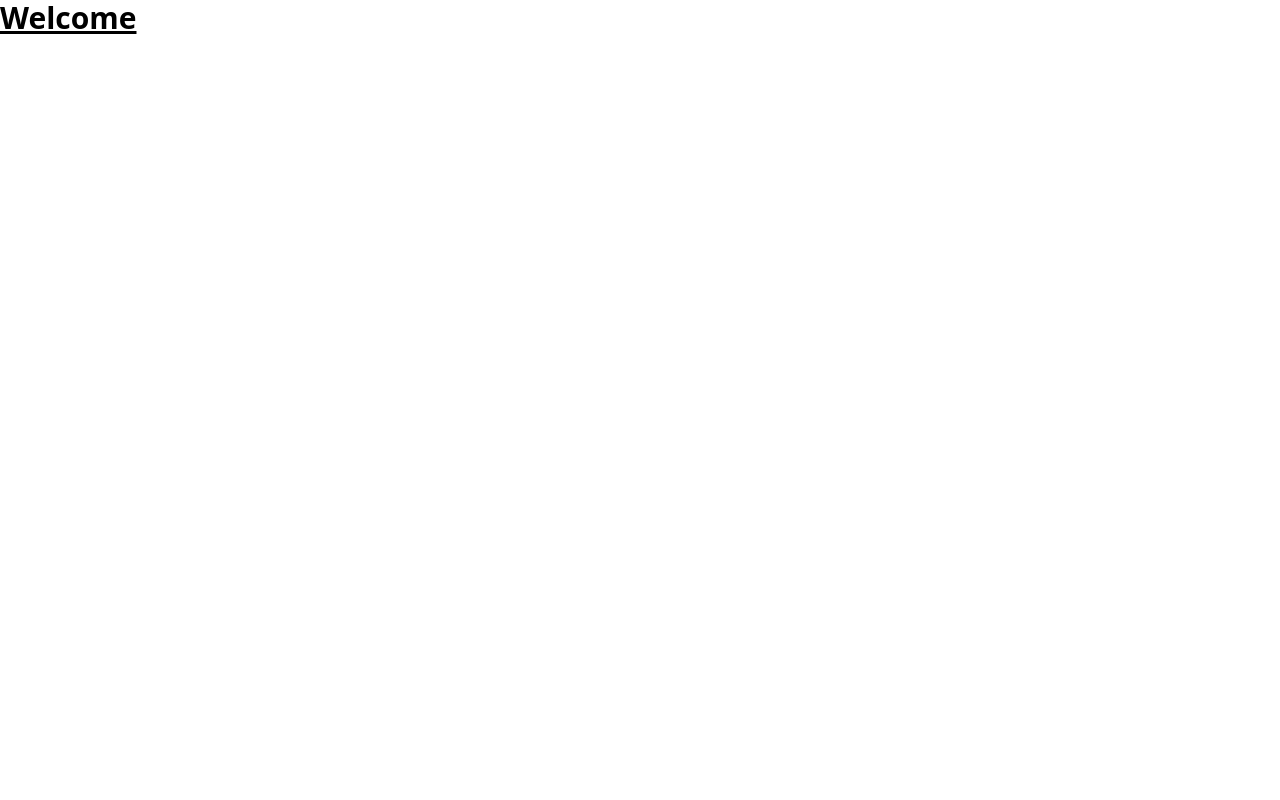
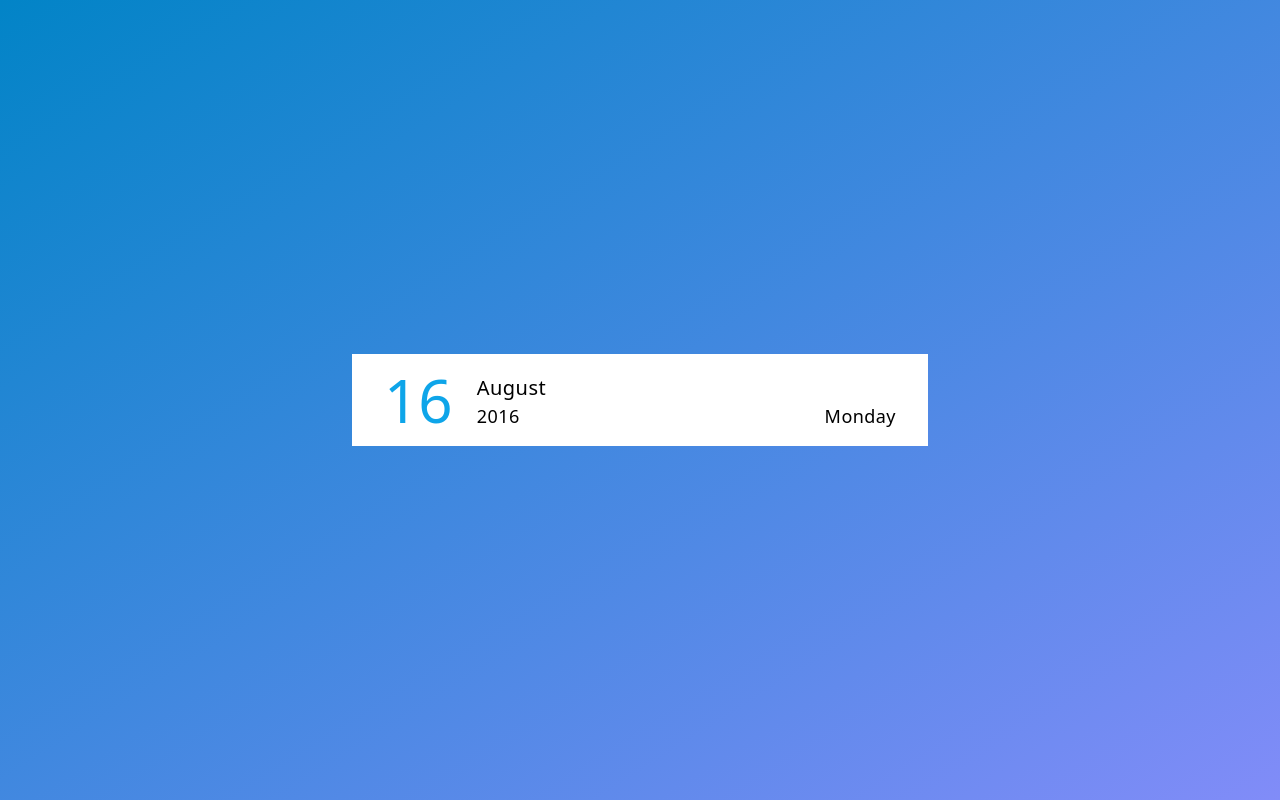
Before and after one commit to RedouaneAjgagal/weekly-task-organizer, a React (Vite) app: page / in a window 1280 px wide. Built offline with nearby package versions, Linux system fonts and the light colour scheme.

Commit message:
Add todo date UI

```diff
--- a/src/App.tsx
+++ b/src/App.tsx
@@ -1,8 +1,9 @@
+import TodoCard from "./components/TodoCard"
 function App() {
   return (
-    <div className="text-3xl font-bold underline">
-      <h1>Welcome</h1>
-    </div>
+    <main className="bg-gradient-to-br from-sky-600 to-indigo-400 flex justify-center items-center min-h-screen">
+      <TodoCard />
+    </main>
   )
 }
 
--- /dev/null
+++ b/src/components/TodoCard.tsx
@@ -0,0 +1,12 @@
+import React from 'react'
+import TodoDay from './TodoTime'
+
+const TodoCard = () => {
+    return (
+        <section className="p-4 bg-white max-w-xl w-full">
+            <TodoDay />
+        </section>
+    )
+}
+
+export default TodoCard
--- /dev/null
+++ b/src/components/TodoTime.tsx
@@ -0,0 +1,18 @@
+import React from 'react'
+
+const TodoDay = () => {
+    return (
+        <article className='flex items-end justify-between px-4'>
+            <div className='flex items-end gap-6'>
+                <h3 className='font-medium text-6xl text-sky-500'>16</h3>
+                <div>
+                    <p className='font-medium text-xl tracking-wide'>August</p>
+                    <p className='tracking-wide text-lg'>2016</p>
+                </div>
+            </div>
+            <p className='text-lg tracking-wide'>Monday</p>
+        </article>
+    )
+}
+
+export default TodoDay
```
